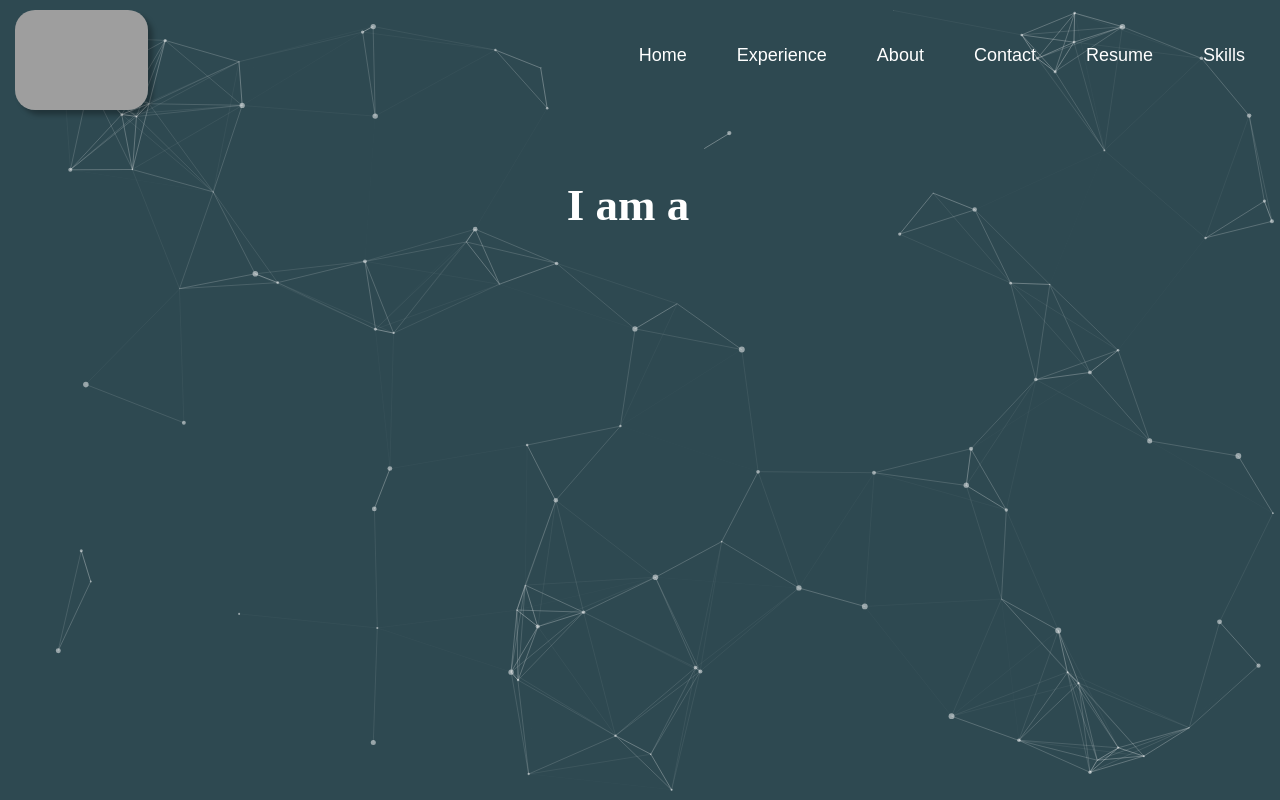
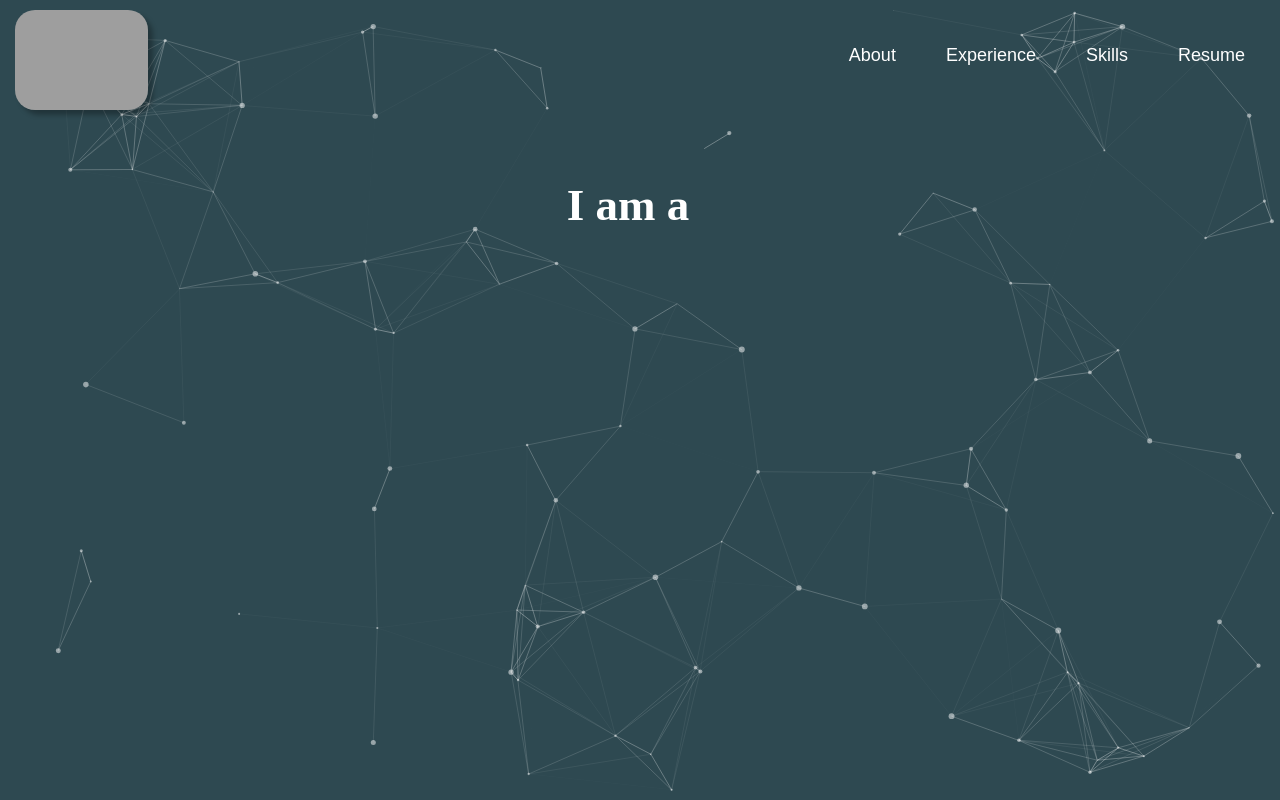
Before and after one commit to bRaInT00T/nickwolk-website, a React (Create React App) app: page / in a window 1280 px wide. Built offline with nearby package versions, Linux system fonts and the light colour scheme; grey boxes are pictures that could not be loaded.

Commit message:
Hide contact page until I make pretty Rearrage link order experience page formatting

```diff
--- a/src/App.js
+++ b/src/App.js
@@ -45,7 +45,7 @@ class App extends Component {
             <Route path="" element={<HomePage />} />
             <Route path="about" element={<AboutPage />} />
             <Route path="experience" element={<ExperiencePage />} />
-            <Route path="contact" element={<ContactPage />} />
+            {/* <Route path="contact" element={<ContactPage />} /> */}
             <Route path="portfolio" element={<PortfolioPage />} />
             <Route path="skills" element={<SkillsPage />} />
             <Route path="blog" element={<BlogPage />} />
--- a/src/components/FlyoutNav.js
+++ b/src/components/FlyoutNav.js
@@ -27,23 +27,23 @@ const FlyoutNav = () => {
           <img className="navbar-logo" id='logo' alt='NW Logo' src={Logo} />
         </NavLink>
         <ul className="nav-links">
+          {/* <li className="nav-item">
+            <NavLink to="" className="nav-link">Home</NavLink>
+          </li> */}
           <li className="nav-item">
-            <NavLink to="" className="nav-link">Home</NavLink>
+            <NavLink to="about" className="nav-link">About</NavLink>
           </li>
           <li className="nav-item">
             <NavLink to="experience" className="nav-link">Experience</NavLink>
           </li>
+          {/* <li className="nav-item">
+            <NavLink to="contact" className="nav-link">Contact</NavLink>
+          </li> */}
           <li className="nav-item">
-            <NavLink to="about" className="nav-link">About</NavLink>
-          </li>
-          <li className="nav-item">
-            <NavLink to="contact" className="nav-link">Contact</NavLink>
+            <NavLink to="skills" className="nav-link">Skills</NavLink>
           </li>
           <li className="nav-item">
             <NavLink to="resume" className="nav-link">Resume</NavLink>
-          </li>
-          <li className="nav-item">
-            <NavLink to="skills" className="nav-link">Skills</NavLink>
           </li>
         </ul>
         <button className="mobile-menu-icon" onClick={() => setMobileMenuOpen(!isMobileMenuOpen)}>
@@ -52,12 +52,12 @@ const FlyoutNav = () => {
       </div>
       {isMobileMenuOpen && (
         <div className="mobile-menu">
-          <NavLink to="/" onClick={closeMobileMenu}>Home</NavLink>
+          {/* <NavLink to="/" onClick={closeMobileMenu}>Home</NavLink> */}
+          <NavLink to="about" onClick={closeMobileMenu}>About</NavLink>
           <NavLink to="experience" onClick={closeMobileMenu}>Experience</NavLink>
-          <NavLink to="about" onClick={closeMobileMenu}>About</NavLink>
-          <NavLink to="contact" onClick={closeMobileMenu}>Contact</NavLink>
+          {/* <NavLink to="contact" onClick={closeMobileMenu}>Contact</NavLink> */}
+          <NavLink to="skills" onClick={closeMobileMenu}>Skills</NavLink>
           <NavLink to="resume" onClick={closeMobileMenu}>Resume</NavLink>
-          <NavLink to="skills" onClick={closeMobileMenu}>Skills</NavLink>
         </div>
       )}
     </nav>
--- a/src/css/App.css
+++ b/src/css/App.css
@@ -1,3 +1,5 @@
+@import url('https://fonts.googleapis.com/css2?family=Raleway:ital,wght@0,100..900;1,100..900&family=Roboto+Slab:wght@100..900&display=swap');
+
 body {
   margin: 0;
   font: normal 75% Arial, Helvetica, sans-serif;
@@ -17,20 +19,20 @@ body {
 h1 {
   font-size: 3em;
   text-align: center;
-  font-family: "Bebas Neue", sans-serif;
+  font-family: "Roboto Slab", serif;
   color: #ffffff;
   z-index: 1;
 }
 p {
   font-size: 1.5em;
-  font-family: "Bebas Neue", sans-serif;
+  font-family: "Roboto Slab", serif;
   color: #ffffff;
   z-index: 1;
 }
 
 label {
   font-size: 1.5em;
-  font-family: "Bebas Neue", sans-serif;
+  font-family: "Roboto Slab", serif;
   color: #ffffff;
   z-index: 1;
 }
@@ -42,8 +44,10 @@ ul li {
 
 .resume-download-container {
   text-align: center;
-  padding: 50px;
+  padding: 20px;
   color: #333;
+  /* max-Width: 800px; */
+  margin: 'auto'
 }
 
 .download-button {
--- a/src/css/experience.css
+++ b/src/css/experience.css
@@ -1,8 +1,9 @@
 .title {
-  font-size: 5em;
+  font-size: 3em;
   text-align: center;
-  font-family: "Bebas Neue", sans-serif;
+  font-family: "Roboto Slab", serif;
   color: #ffffff;
+  z-index: 1;
 }
 
 body {
--- a/src/pages/experience.jsx
+++ b/src/pages/experience.jsx
@@ -15,7 +15,7 @@ function experience() {
   let certIconStyles = { background: "#eb8e5c" };
 
   return (
-    <div>
+    <div style={{ padding: '20px', margin: 'auto' }}>
       <h1 class="title">Experience</h1>
       <VerticalTimeline>
         {timelineElements.map((element) => {
```
